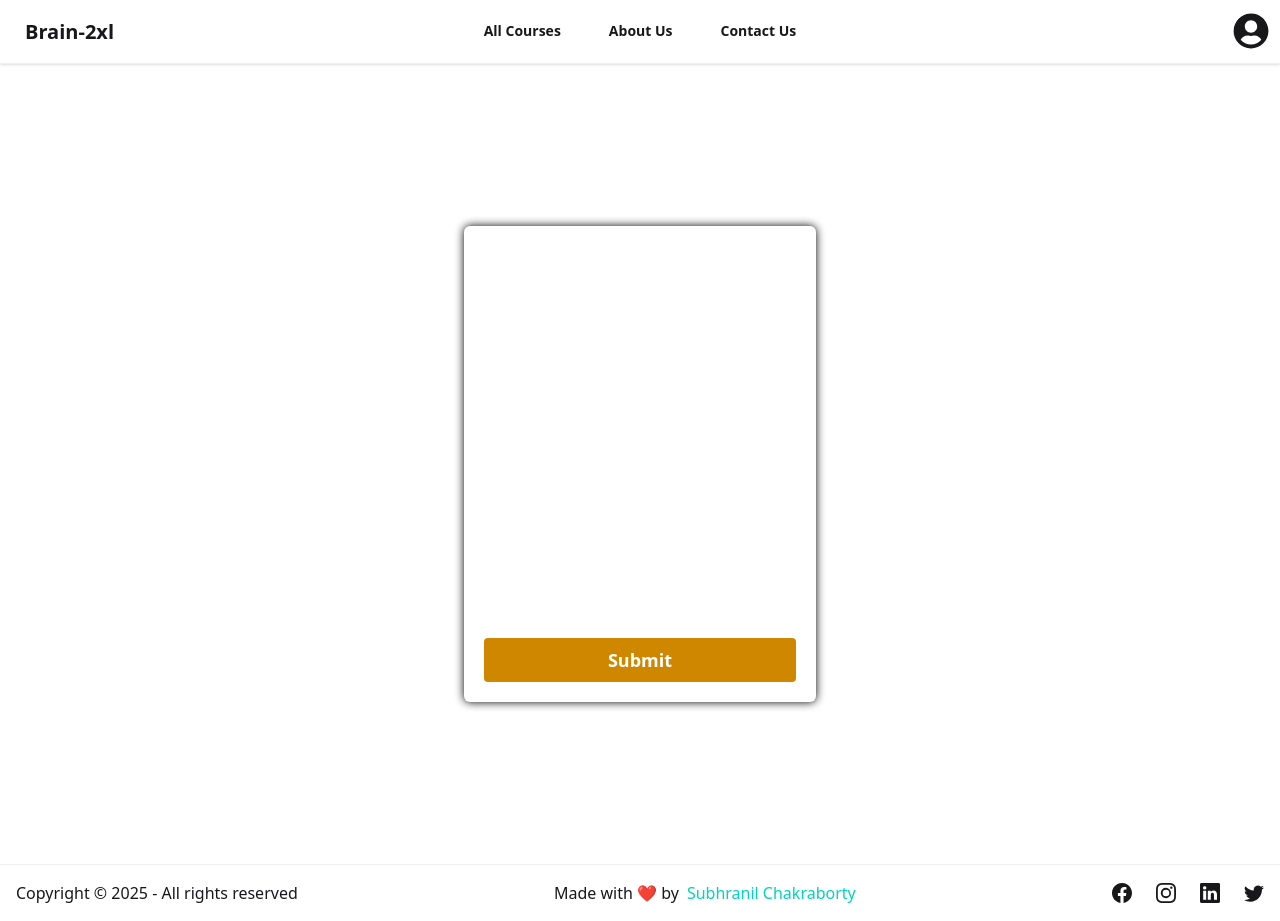
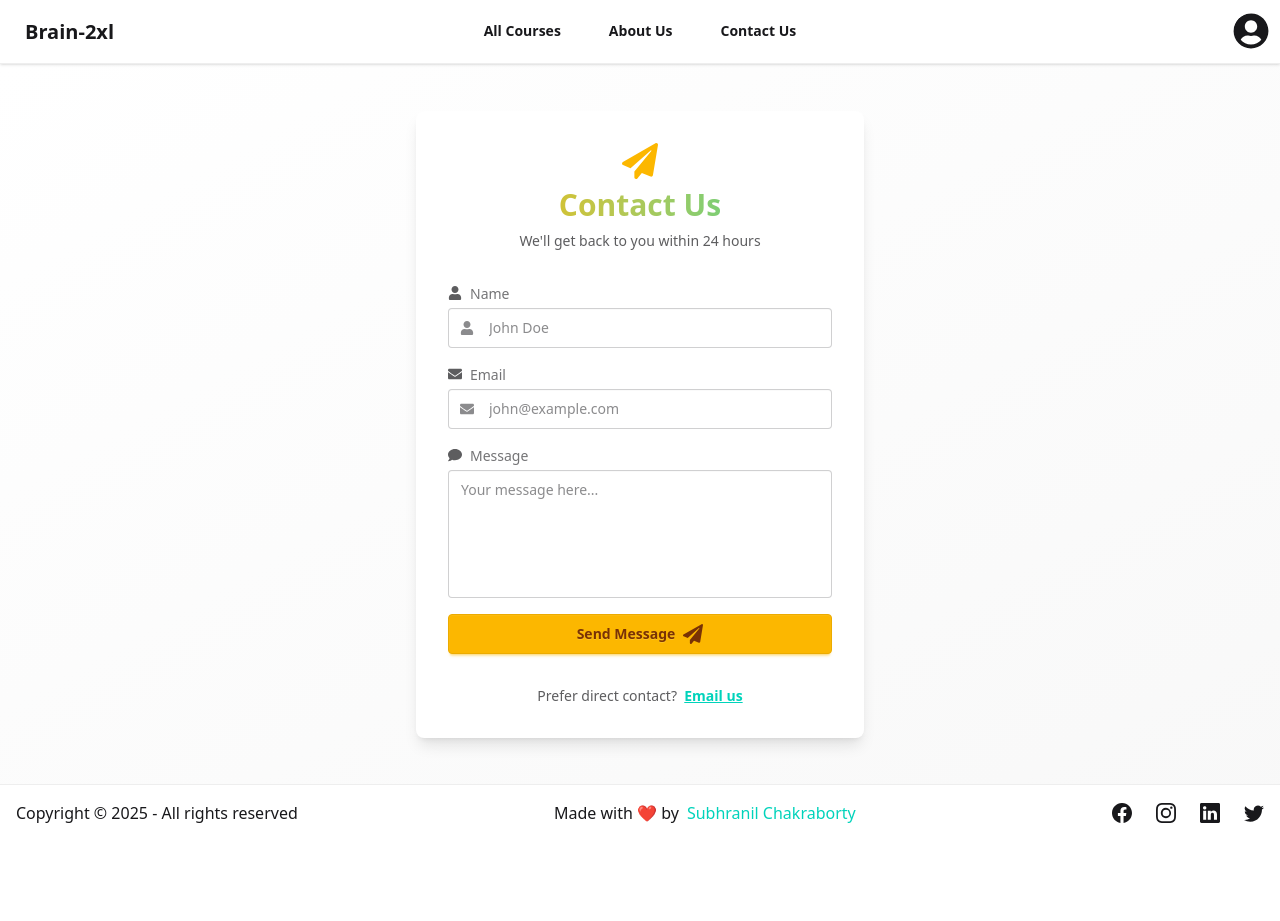
Before and after one commit to subhranil002/Learning-Management-System-Frontend, a React (Vite) app: page /contact in a window 1280 px wide. After the commit the page ends 841 px from the top, so only its background shows below. Built offline with nearby package versions, Linux system fonts and the light colour scheme; no server answers.

Commit message:
Add ContactUs ... Update UI of Contact, CourseList, CourseCard

```diff
--- a/src/Pages/Contact.jsx
+++ b/src/Pages/Contact.jsx
@@ -1,66 +1,81 @@
 import { useForm } from "react-hook-form";
 import { toast } from "react-hot-toast";
+import { FaComment, FaEnvelope, FaPaperPlane, FaUser } from "react-icons/fa";
+import { useDispatch } from "react-redux";
 
-import axiosInstance from "../Helpers/axiosInstance";
 import HomeLayout from "../Layouts/HomeLayout";
+import { contactUs } from "../Redux/Slices/AuthSlice";
 
 function Contact() {
     const { handleSubmit, register, reset } = useForm();
+    const dispatch = useDispatch();
 
     async function onSubmit(data) {
-        try {
-            const res = axiosInstance.post("/contact", data);
-            toast.promise(res, {
-                loading: "Submitting your message...",
-                success: "Form submitted successfully",
-                error: "Failed to submit the form",
-            });
-            const response = await res;
-            console.log(response);
-            if (response?.data?.success) {
         reset();
+        await dispatch(contactUs(data));
     }
-        } catch (error) {
-            console.log(error);
+
+    function onError(errors) {
+        if (errors.name) {
+            toast.error(errors.name.message);
+        }
+        if (errors.email) {
+            toast.error(errors.email.message);
+        }
+        if (errors.message) {
+            toast.error(errors.message.message);
         }
     }
+
     return (
         <HomeLayout>
-            <div className="flex items-center justify-center h-[100vh]">
+            <div className="min-h-[90vh] flex items-center justify-center bg-gradient-to-br from-base-100 to-base-200 p-4">
+                <div className="card w-full max-w-md bg-base-100 shadow-lg rounded-box">
+                    <div className="card-body p-6 md:p-8">
+                        <div className="text-center space-y-2 mb-6">
+                            <FaPaperPlane className="inline-block text-4xl text-warning mb-2" />
+                            <h2 className="text-3xl bg-gradient-to-r from-warning to-success bg-clip-text text-transparent font-bold">
+                                Contact Us
+                            </h2>
+                            <p className="text-sm text-base-content/70">
+                                We&apos;ll get back to you within 24 hours
+                            </p>
+                        </div>
                         <form
-                    noValidate
-                    onSubmit={handleSubmit(onSubmit)}
-                    className="flex flex-col items-center justify-center gap-2 p-5 rounded-md text-white shadow-[0_0_10px_black] w-[22rem]"
+                            onSubmit={handleSubmit(onSubmit, onError)}
+                            className="space-y-4"
                         >
-                    <h1 className="text-3xl font-semibold">Contact Form</h1>
-                    <div className="flex flex-col w-full gap-1">
-                        <label htmlFor="name" className="text-xl font-semibold">
+                            <div className="form-control">
+                                <label className="label pb-1">
+                                    <span className="label-text flex items-center gap-2">
+                                        <FaUser className="text-base-content/70" />
                                         Name
+                                    </span>
                                 </label>
+                                <div className="relative">
                                     <input
-                            className="bg-transparent border px-2 py-1 rounded-sm"
-                            id="name"
                                         type="text"
-                            name="name"
-                            placeholder="Enter your name"
+                                        placeholder="John Doe"
+                                        className="input input-bordered w-full pl-10"
                                         {...register("name", {
                                             required: "Name is required",
                                         })}
                                     />
+                                    <FaUser className="absolute left-3 top-1/2 transform -translate-y-1/2 text-base-content/50" />
                                 </div>
-                    <div className="flex flex-col w-full gap-1">
-                        <label
-                            htmlFor="email"
-                            className="text-xl font-semibold"
-                        >
+                            </div>
+                            <div className="form-control">
+                                <label className="label pb-1">
+                                    <span className="label-text flex items-center gap-2">
+                                        <FaEnvelope className="text-base-content/70" />
                                         Email
+                                    </span>
                                 </label>
+                                <div className="relative">
                                     <input
-                            className="bg-transparent border px-2 py-1 rounded-sm"
-                            id="email"
                                         type="email"
-                            name="email"
-                            placeholder="Enter your email"
+                                        placeholder="john@example.com"
+                                        className="input input-bordered w-full pl-10"
                                         {...register("email", {
                                             required: "Email is required",
                                             pattern: {
@@ -69,33 +84,53 @@ function Contact() {
                                             },
                                         })}
                                     />
+                                    <FaEnvelope className="absolute left-3 top-1/2 transform -translate-y-1/2 text-base-content/50" />
                                 </div>
-                    <div className="flex flex-col w-full gap-1">
-                        <label
-                            htmlFor="message"
-                            className="text-xl font-semibold"
-                        >
+                            </div>
+                            <div className="form-control">
+                                <label className="label pb-1">
+                                    <span className="label-text flex items-center gap-2">
+                                        <FaComment className="text-base-content/70" />
                                         Message
+                                    </span>
                                 </label>
                                 <textarea
-                            className="bg-transparent border px-2 py-1 rounded-sm resize-none h-40"
-                            id="message"
-                            name="message"
-                            placeholder="Enter your email"
+                                    className="textarea textarea-bordered h-32 w-full resize-none"
+                                    placeholder="Your message here..."
                                     {...register("message", {
                                         required: "Message is required",
+                                        minLength: {
+                                            value: 20,
+                                            message:
+                                                "Message must be at least 20 characters",
+                                        },
                                     })}
-                        />
+                                ></textarea>
                             </div>
                             <button
                                 type="submit"
-                        className="w-full bg-yellow-600 hover:bg-yellow-500 transition-all ease-in-out duration-300 rounded-sm py-2 font-semibold text-lg cursor-pointer"
+                                className="btn btn-warning btn-block gap-2"
                             >
-                        Submit
+                                Send Message
+                                <FaPaperPlane className="text-xl" />
                             </button>
                         </form>
+                        <div className="text-center pt-6">
+                            <p className="text-sm text-base-content/70">
+                                Prefer direct contact? &nbsp;
+                                <a
+                                    href="mailto:subhranil.chak.sc@gmail.com"
+                                    className="link link-accent font-semibold"
+                                >
+                                    Email us
+                                </a>
+                            </p>
+                        </div>
+                    </div>
+                </div>
             </div>
         </HomeLayout>
     );
 }
+
 export default Contact;
--- a/src/Pages/Course/CourseList.jsx
+++ b/src/Pages/Course/CourseList.jsx
@@ -16,25 +16,40 @@ function CourseList() {
     useEffect(() => {
         loadCourses();
     }, []);
+
     return (
         <HomeLayout>
-            <div className="min-h-[90vh] pt-12 pl-20 flex flex-col gap-10 text-white">
-                <h1 className="text-center text-3xl font-semibold mb-5">
-                    Explore the courses made by &nbsp;
-                    <span className="font-bold text-yellow-500">
-                        Industry experts
-                    </span>
-                </h1>
-                <div className="mb-10 flex flex-wrap gap-14">
-                    {courseData.length > 0 &&
-                        courseData.map((course) => {
-                            return (
-                                <CourseCard key={course._id} data={course} />
-                            );
-                        })}
+            <div className="min-h-[90vh] py-12  bg-base-100">
+                <div className="container mx-auto px-4">
+                    <div className="text-center mb-12">
+                        <h1 className="bg-gradient-to-r from-warning via-error to-warning bg-clip-text text-transparent text-3xl md:text-4xl font-bold mb-2">
+                            Expert-Led Courses
+                        </h1>
+                        <p className="text-lg text-base-content/70">
+                            Learn from industry professionals and level up your
+                            skills
+                        </p>
+                        <div className="divider divider-primary w-24 mx-auto my-4" />
+                    </div>
+                    <div className="grid grid-cols-1 md:grid-cols-2 xl:grid-cols-4 gap-6">
+                        {courseData.map((course) => (
+                            <CourseCard key={course._id} data={course} />
+                        ))}
+                    </div>
+                    <div className="max-w-xl mx-auto text-center py-20">
+                        <div className="text-4xl mb-4">📚</div>
+                        <h2 className="text-xl font-semibold mb-4">
+                            New Courses Coming Soon
+                        </h2>
+                        <p className="text-base-content/70 mb-6">
+                            Our team is working hard to bring you the latest
+                            content
+                        </p>
+                    </div>
                 </div>
             </div>
         </HomeLayout>
     );
 }
+
 export default CourseList;
--- a/src/Redux/Slices/AuthSlice.js
+++ b/src/Redux/Slices/AuthSlice.js
@@ -125,6 +125,25 @@ export const updateProfile = createAsyncThunk(
     }
 );
 
+export const contactUs = createAsyncThunk("/auth/contactus", async (data) => {
+    try {
+        const res = axiosInstance.post("/users/contact", data);
+        toast.promise(res, {
+            loading: "Wait! sending your message...",
+            success: (data) => {
+                return data?.data?.message;
+            },
+        });
+        return (await res).data;
+    } catch (error) {
+        if (error?.response?.data?.message) {
+            toast.error(error?.response?.data?.message);
+        } else {
+            console.log(error.message);
+        }
+    }
+});
+
 const AuthSlice = createSlice({
     name: "auth",
     initialState,
```
Also changed, not shown: src/Components/CourseCard.jsx (+28 -26 lines). Lines whose indentation alone changed are shown as unchanged.
